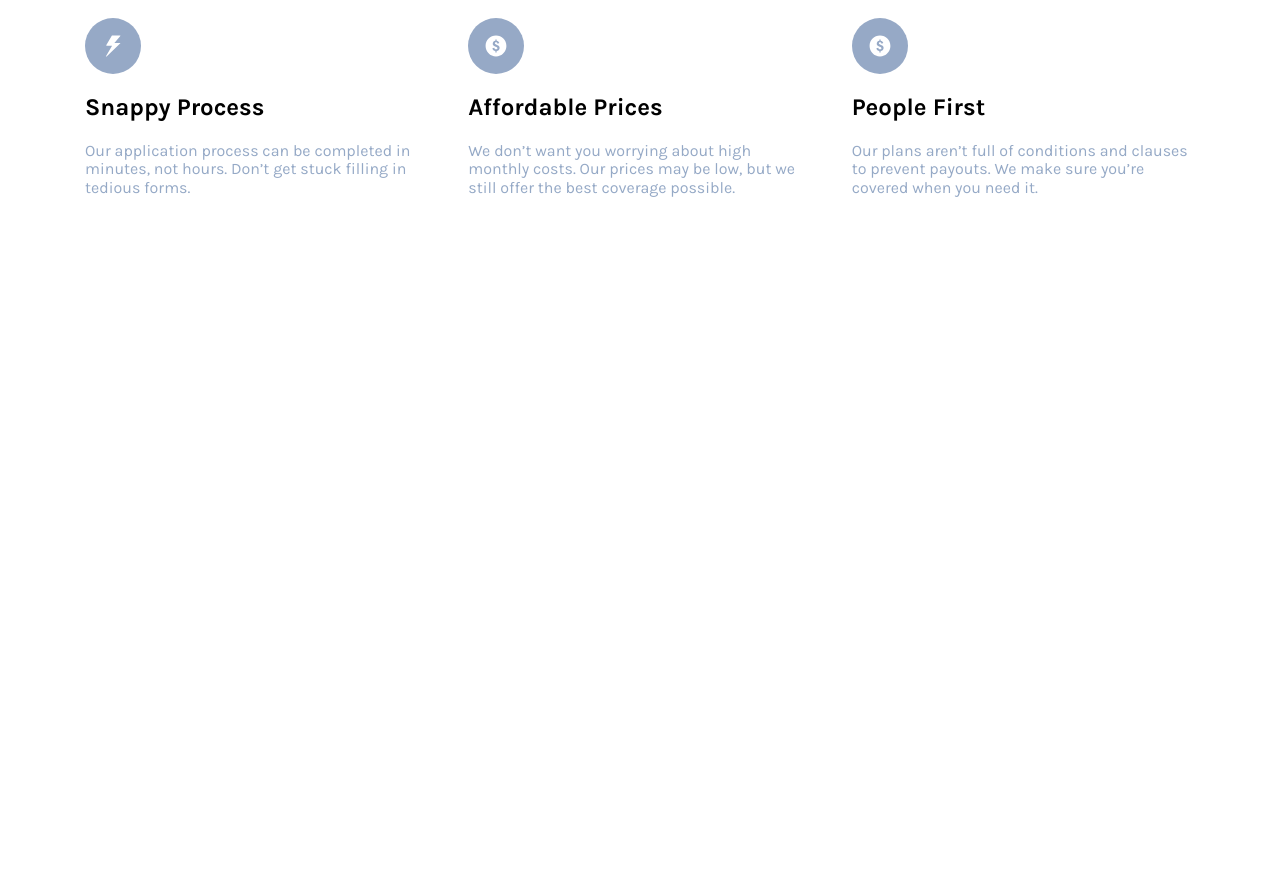
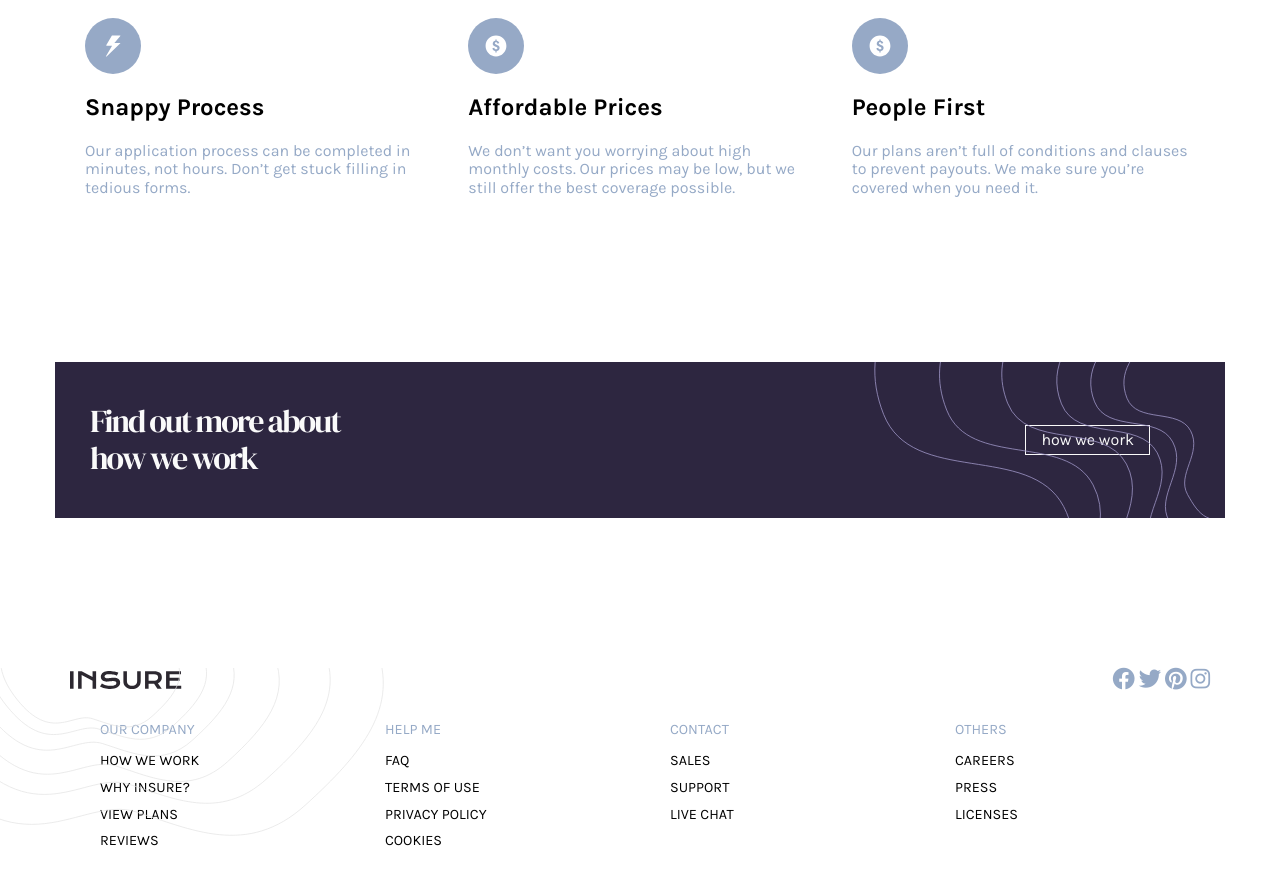
Before and after one commit to amrmoussa17/Insure-Landing, a plain HTML site: page index.html in a window 1280 px wide. Shown: the part 1192-2072 px from the top of the page. Before the commit the page ends 1554 px from the top, so only its background shows below. Drawn offline with Linux system fonts and the light colour scheme.

Commit message:
updated desktop design

```diff
--- a/css/style.css
+++ b/css/style.css
@@ -147,7 +147,20 @@ header .container ul li {
 .different {
   padding-top: 300px;
   padding-bottom: 150px;
+  position: relative;
 }
+.different::before {
+  position: absolute;
+  top: -16%;
+  left: 0px;
+  content: "";
+  background-image: url(../images/bg-pattern-intro-left-desktop.svg);
+  background-size: contain;
+  background-repeat: no-repeat;
+  height: 51%;
+  width: 16%;
+}
+
 .different h2 {
   font-size: 3em;
   margin-bottom: 40px;
@@ -184,4 +197,82 @@ header .container ul li {
   color: var(--Grayish-Blue);
 }
 /* End  different */
+/* Start how we work */
+.how-we-work .container {
+  display: flex;
+  justify-content: space-between;
+  align-items: center;
+  background-color: var(--Dark-Violet);
+  position: relative;
+}
+.how-we-work h1 {
+  color: var(--Very-Light-Gray);
+  width: 335px;
+  padding: 20px;
+  font-family: "DM Serif Display", serif;
+  letter-spacing: -2px;
+  font-weight: 400;
+  font-size: 2em;
+}
+.how-we-work .button-container {
+  padding-inline: 60px;
+}
+.how-we-work .button {
+  color: var(--Very-Light-Gray);
+  border: 1px solid var(--Very-Light-Gray);
+  padding: 5px 15px;
+}
+.how-we-work .container::before {
+  position: absolute;
+  top: 0;
+  right: 0;
+  content: "";
+  background-image: url(../images/bg-pattern-how-we-work-desktop.svg);
+  background-repeat: no-repeat;
+  background-size: cover;
+  width: 30%;
+  height: 100%;
+}
+/* End how we work */
+footer {
+  margin-top: 150px;
+  position: relative;
+}
+footer::before {
+  position: absolute;
+  top: 0%;
+  left: 0;
+  content: "";
+  background-image: url(../images/bg-pattern-footer-desktop.svg);
+  background-size: contain;
+  background-repeat: no-repeat;
+  height: 100%;
+  width: 30%;
+}
+footer .social {
+  display: flex;
+  justify-content: space-between;
+  align-items: center;
+}
+footer .social-media i {
+  font-size: 1.4em;
+  color: var(--Grayish-Blue);
+}
+footer .contact {
+  display: flex;
+}
+footer .contact ul {
+  flex-basis: 25%;
+  padding: 25px;
+}
+footer .contact li {
+  padding: 5px;
+  font-size: 0.9em;
+  text-transform: uppercase;
+}
+footer .contact .header {
+  color: var(--Grayish-Blue);
+  margin-bottom: 5px;
+}
+
 /* font-family: 'DM Serif Display', serif; */
--- a/index.html
+++ b/index.html
@@ -87,6 +87,59 @@
         </div>
       </div>
       </div>
+      <div class="how-we-work">
+        <div class="container">
+          <h1>Find out more about how we work</h1>
+          <div class="button-container">
+            <div class="button">how we work</div>
+          </div>
+        </div>
+      </div>
+      <footer>
+        <div class="container">
+
+
+        <div class="social">
+          <div class="logo">
+            <img src="./images/logo.svg" alt="">
+          </div>
+          <div class="social-media">
+            <i class="fa-brands fa-facebook"></i>
+            <i class="fa-brands fa-twitter"></i>
+            <i class="fa-brands fa-pinterest"></i>
+            <i class="fa-brands fa-instagram"></i>
+          </div>
+        </div>
+          <div class="contact">
+            <ul>
+              <li class="header">our company</li>
+              <li>how we work</li>
+              <li>why insure?</li>
+              <li>view plans</li>
+              <li>reviews</li>
+            </ul>
+            <ul>
+              <li class="header">help me</li>
+              <li>faq</li>
+              <li>terms of use</li>
+              <li>privacy policy</li>
+              <li>cookies</li>
+            </ul>
+            <ul>
+              <li class="header">contact</li>
+              <li>sales</li>
+              <li>support</li>
+              <li>live chat</li>
+            </ul>
+            <ul>
+              <li class="header">others</li>
+              <li>careers</li>
+              <li>press</li>
+              <li>Licenses</li>
+            </ul>
+          </div>
+        </div>
+      </footer>
     </div>
 
     <!-- How we work Blog Account View plans Humanizing your insurance. Get your life
```
